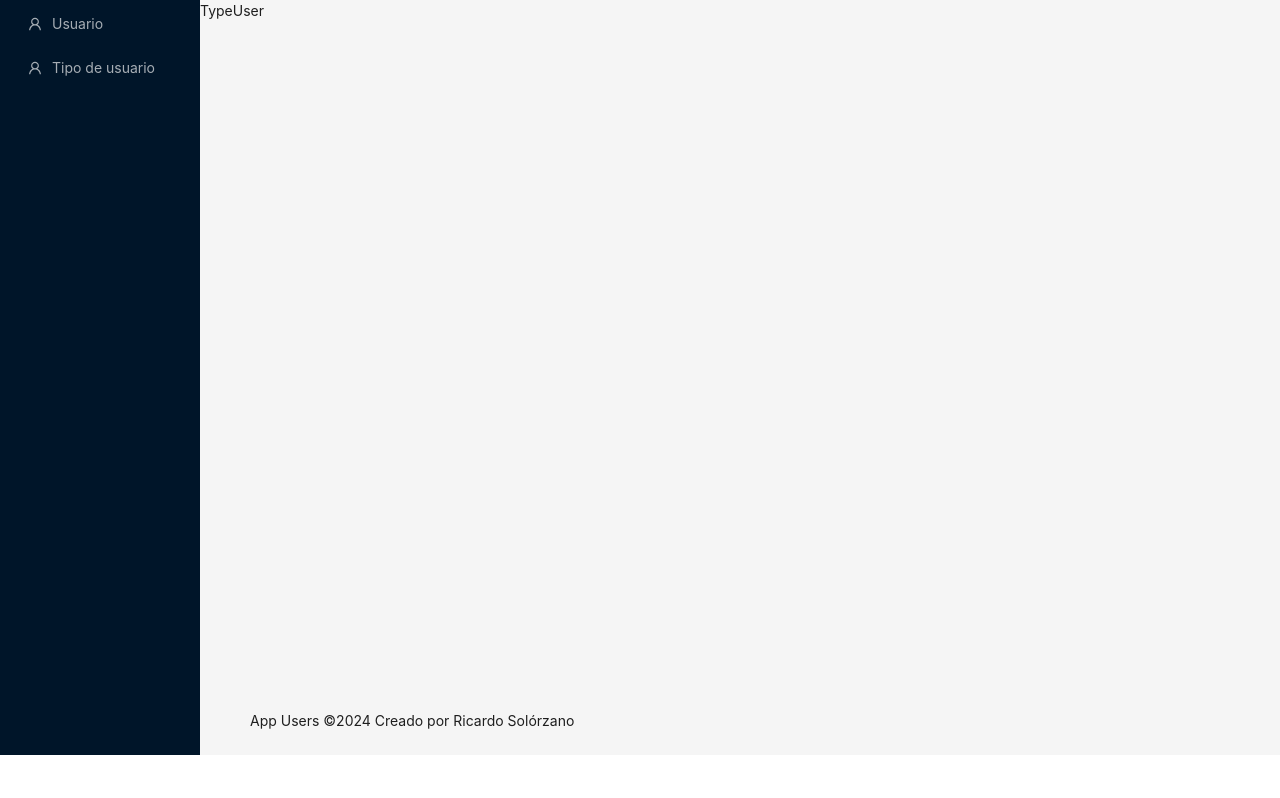
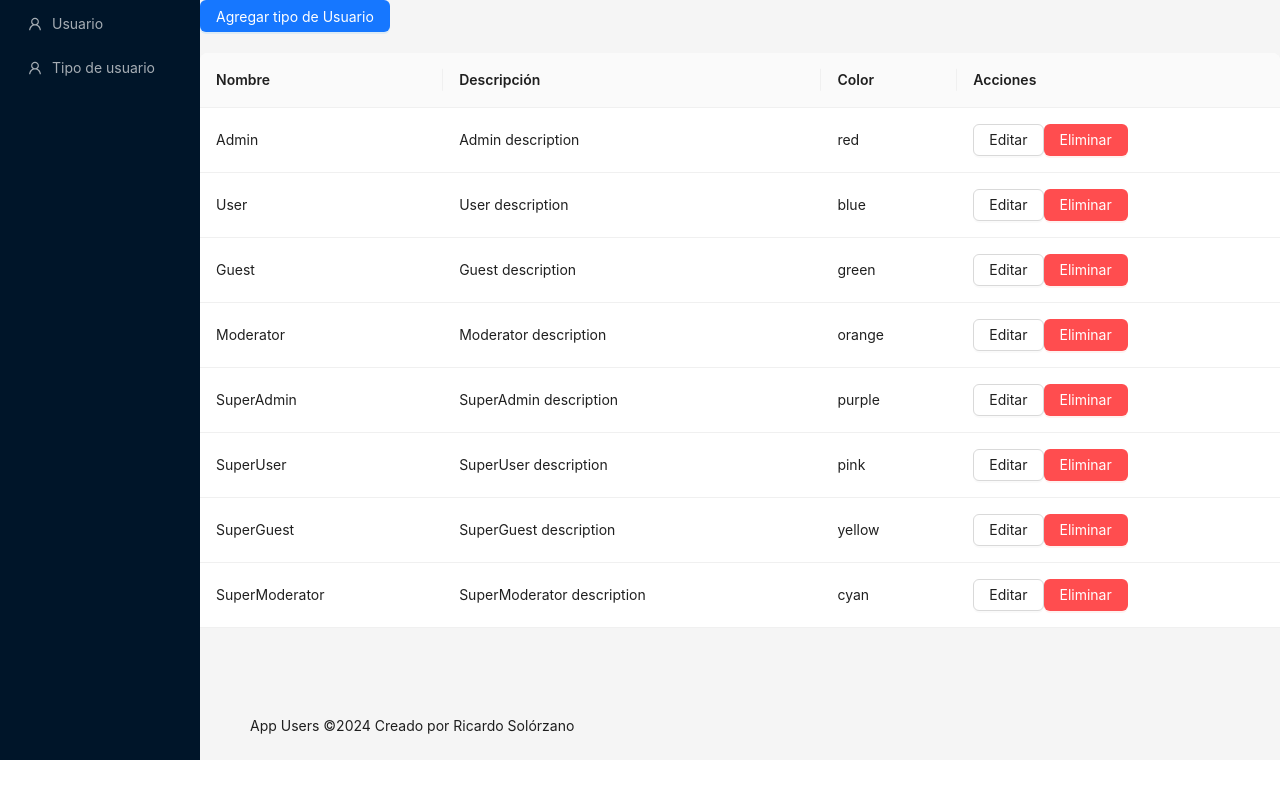
Before and after one commit to RicardoSolorzano0/proyect01-typescript, a React (Vite) app: page /typeuser in a window 1280 px wide. Built offline with nearby package versions, Linux system fonts and the light colour scheme.

Commit message:
modulo de tipo de clientes

```diff
--- a/src/forms/TypeUserForm/TypeUserForm.tsx
+++ b/src/forms/TypeUserForm/TypeUserForm.tsx
@@ -1,3 +1,104 @@
-export const TypeUserForm = () => {
-  return <div>TypeUserForm</div>;
+import { Input, Form, Button } from "antd";
+import type { FormProps } from "antd";
+import type { TypeUser } from "../../types/TypeUsers";
+
+type Props = {
+  typeUser?: TypeUser;
+  typeUsers: TypeUser[];
+  handleCancel: () => void;
+  setTypeUsers: (users: TypeUser[]) => void;
 };
+
+export const TypeUserForm = ({
+  typeUser,
+  typeUsers,
+  handleCancel,
+  setTypeUsers,
+}: Props) => {
+  const onFinish: FormProps["onFinish"] = (values) => {
+    if (!typeUser) {
+      setTypeUsers([...typeUsers, { ...values, id: Date.now() }]);
+    } else {
+      setTypeUsers(
+        typeUsers.map((item) => {
+          if (item.id === typeUser.id) {
+            return { ...item, ...values };
+          }
+          return item;
+        })
+      );
+    }
+    handleCancel();
+  };
+
+  const onFinishFailed: FormProps["onFinishFailed"] = (errorInfo) => {
+    console.log("Failed:", errorInfo);
+  };
+
+  return (
+    <Form
+      name="basic"
+      labelCol={{
+        span: 8,
+      }}
+      wrapperCol={{
+        span: 16,
+      }}
+      style={{
+        maxWidth: 600,
+      }}
+      initialValues={{
+        remember: true,
+      }}
+      onFinish={onFinish}
+      onFinishFailed={onFinishFailed}
+      autoComplete="off"
+    >
+      <Form.Item
+        label="Nombre"
+        name="name"
+        initialValue={typeUser?.name}
+        rules={[
+          {
+            required: true,
+            message: "Campo requerido",
+          },
+        ]}
+      >
+        <Input />
+      </Form.Item>
+      <Form.Item
+        label="Descripción"
+        name="description"
+        initialValue={typeUser?.description}
+        rules={[
+          {
+            required: true,
+            message: "Campo requerido",
+          },
+        ]}
+      >
+        <Input />
+      </Form.Item>
+      <Form.Item
+        label="Color"
+        name="color"
+        initialValue={typeUser?.color}
+        rules={[
+          {
+            required: true,
+            message: "Campo requerido",
+          },
+        ]}
+      >
+        <Input />
+      </Form.Item>
+      <div className="flex justify-center gap-2">
+        <Button onClick={handleCancel}>Cancelar</Button>
+        <Button type="primary" htmlType="submit">
+          {typeUser ? "Editar" : "Crear"}
+        </Button>
+      </div>
+    </Form>
+  );
+};
--- /dev/null
+++ b/src/types/TypeUsers.ts
@@ -0,0 +1,6 @@
+export type TypeUser = {
+  id: string;
+  name: string;
+  description: string;
+  color: string;
+};
--- a/src/ui/layouts/ContainerLayout/ContainerLayout.tsx
+++ b/src/ui/layouts/ContainerLayout/ContainerLayout.tsx
@@ -11,7 +11,7 @@ export const ContainerLayout = () => {
       <Layout className="ml-[200px]">
         <Content
           className="m-5 overflow-auto"
-          style={{ height: "calc(100vh - 114px)" }}
+          style={{ height: "calc(100vh - 109px)" }}
         >
           <div className="p-6 bg-white rounded-lg">
             <Outlet />
--- a/src/ui/pages/TypeUsersPage/TypeUsersPage.tsx
+++ b/src/ui/pages/TypeUsersPage/TypeUsersPage.tsx
@@ -1,3 +1,98 @@
+import { Button, Table, Modal } from "antd";
+import { useState } from "react";
+import { TypeUser } from "../../../types/TypeUsers";
+import { dataTypeUsers } from "../../../dataMock/dataMock";
+import { TypeUserForm } from "../../../forms/TypeUserForm/TypeUserForm";
+import Column from "antd/es/table/Column";
 export const TypeUsersPage = () => {
-  return <div>TypeUser</div>;
+  const [modal, contextHolder] = Modal.useModal();
+  const [typeUsers, setTypeUsers] = useState<TypeUser[]>(dataTypeUsers);
+
+  const handleCreate = () => {
+    const mdl = modal.info({
+      title: "Crear nuevo tipo de usuario",
+      content: (
+        <TypeUserForm
+          handleCancel={() => mdl.destroy()}
+          setTypeUsers={setTypeUsers}
+          typeUsers={typeUsers}
+        />
+      ),
+      cancelButtonProps: {
+        style: { display: "none" },
+      },
+      okButtonProps: {
+        style: { display: "none" },
+      },
+    });
+  };
+
+  const handleEdit = (record: TypeUser) => {
+    const mdl = modal.info({
+      title: `Editar tipo de usuario ${record.name}`,
+      content: (
+        <TypeUserForm
+          typeUser={record}
+          handleCancel={() => mdl.destroy()}
+          setTypeUsers={setTypeUsers}
+          typeUsers={typeUsers}
+        />
+      ),
+      okButtonProps: {
+        style: { display: "none" },
+      },
+      cancelButtonProps: {
+        style: { display: "none" },
+      },
+    });
+  };
+
+  const handleDelete = (record: TypeUser) => {
+    modal.confirm({
+      title: "Eliminar tipo de usuario",
+      content: `¿Estas seguro de eliminar el tipo de usuario ?`,
+      onOk: () => {
+        setTypeUsers(typeUsers.filter((user) => user.id !== record.id));
+      },
+    });
+  };
+
+  return (
+    <div>
+      {contextHolder}
+      <Button type="primary" onClick={() => handleCreate()}>
+        Agregar tipo de Usuario
+      </Button>
+      <br />
+      <br />
+
+      <Table
+        rowKey={(record) => record.id}
+        dataSource={typeUsers}
+        pagination={false}
+      >
+        <Column title="Nombre" dataIndex="name" key="name" />
+        <Column title="Descripción" dataIndex="description" key="description" />
+        <Column title="Color" dataIndex="color" key="color" />
+        <Column
+          title="Acciones"
+          key="action"
+          render={(_, record: TypeUser) => (
+            <div className="flex gap-2">
+              <Button variant="solid" onClick={() => handleEdit(record)}>
+                Editar
+              </Button>
+              <Button
+                variant="solid"
+                color="danger"
+                onClick={() => handleDelete(record)}
+              >
+                Eliminar
+              </Button>
+            </div>
+          )}
+        />
+      </Table>
+    </div>
+  );
 };
```
